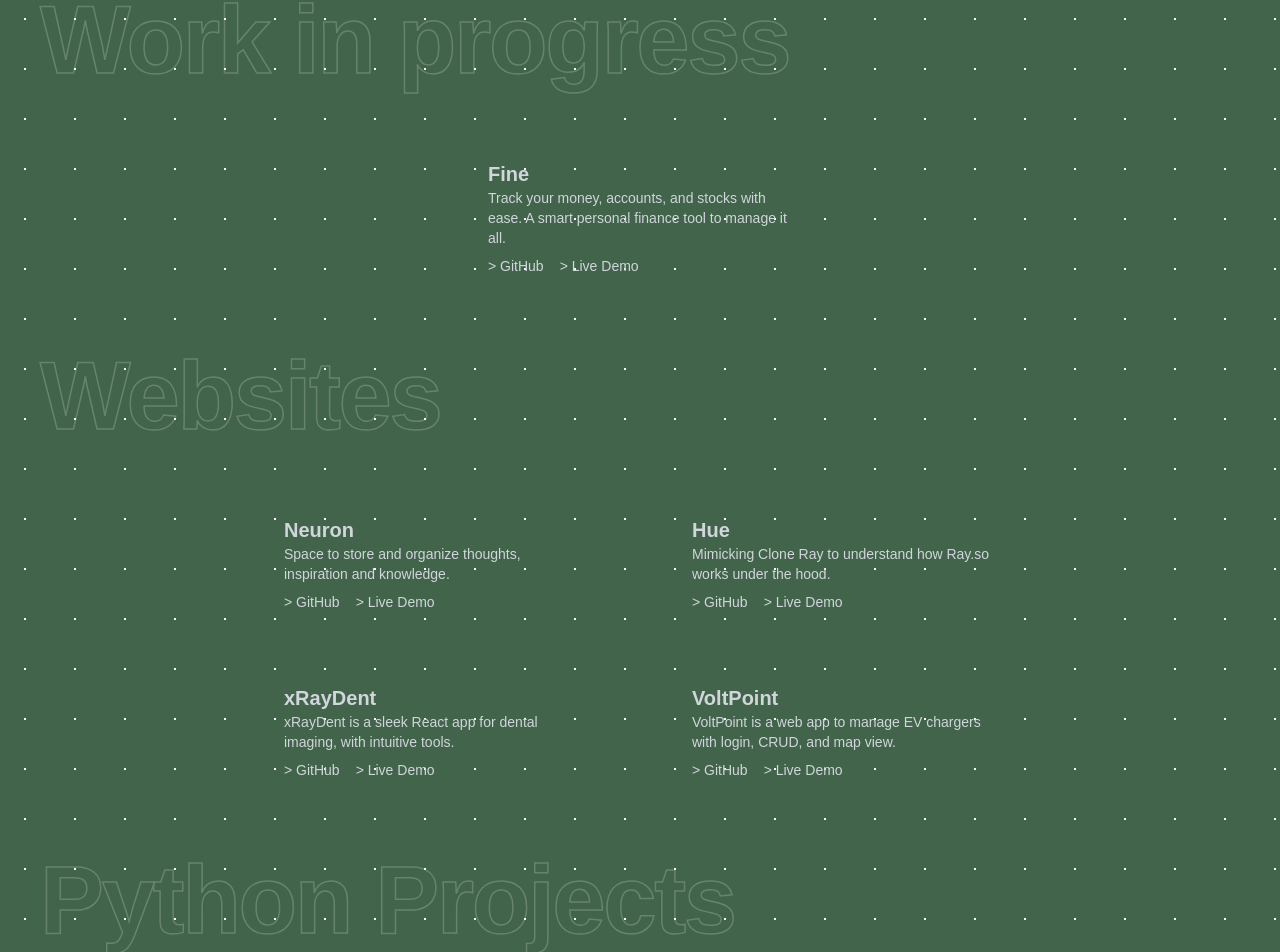
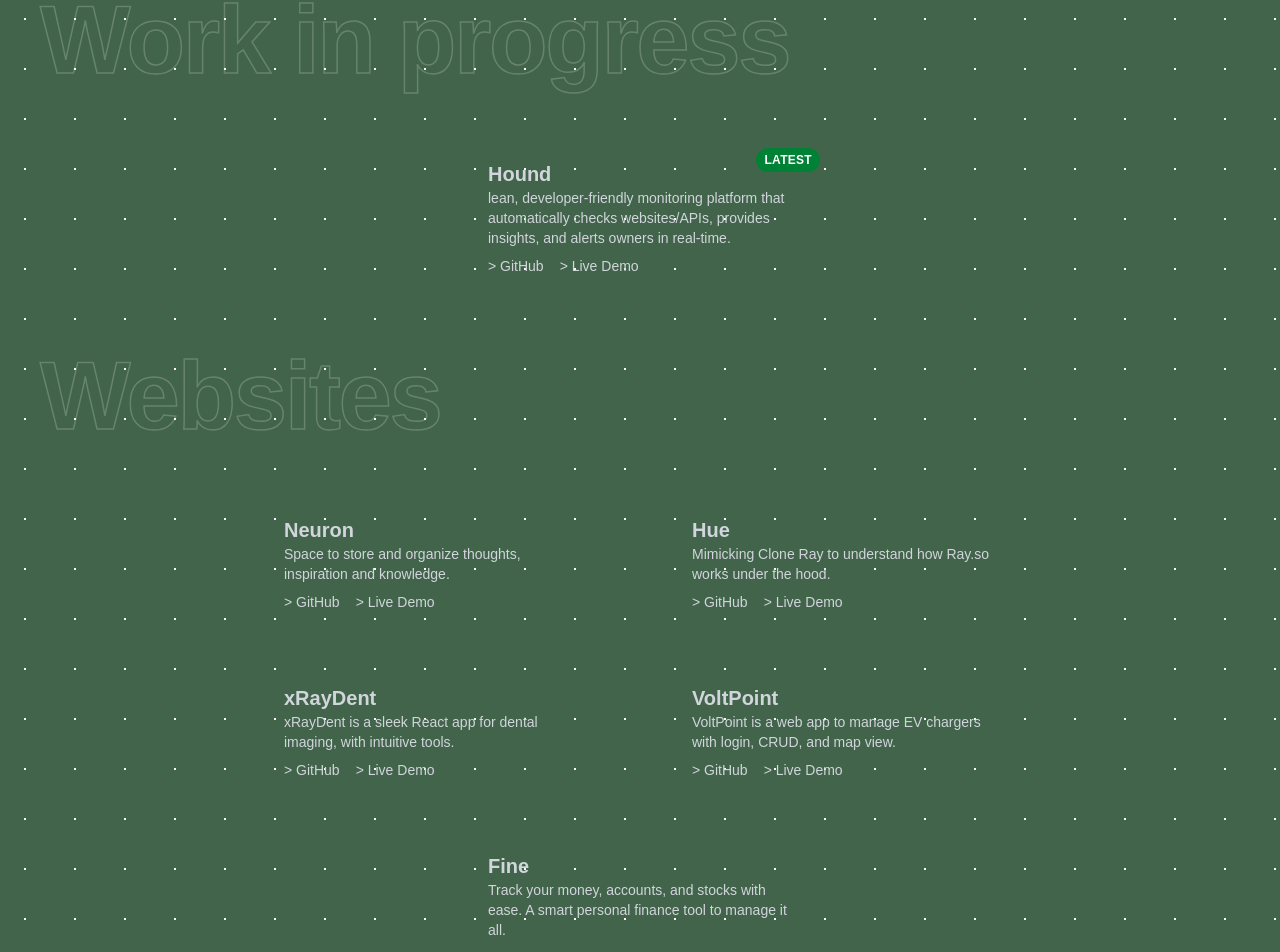
Before and after one commit to venomusblood568/venomusblood568.github.io, a Next.js app: page /project in a window 1280 px wide. Shown: the part 306-1258 px from the top of the page. Built offline with nearby package versions, Linux system fonts and the light colour scheme.

Commit message:
intership update

```diff
--- /dev/null
+++ b/app/ClientBody.tsx
@@ -0,0 +1,25 @@
+"use client";
+
+import { Geist, Geist_Mono } from "next/font/google";
+
+const geistSans = Geist({
+  variable: "--font-geist-sans",
+  subsets: ["latin"],
+});
+
+const geistMono = Geist_Mono({
+  variable: "--font-geist-mono",
+  subsets: ["latin"],
+});
+
+export default function ClientBody({
+  children,
+}: {
+  children: React.ReactNode;
+}) {
+  return (
+    <body className={`${geistSans.variable} ${geistMono.variable} antialiased`}>
+      {children}
+    </body>
+  );
+}
--- a/app/home/page.tsx
+++ b/app/home/page.tsx
@@ -98,6 +98,51 @@ export default function HomePage() {
             </p>
 
             <div className="text-white">
+              {/* Timbre */}
+              <div className="mt-4 cursor-pointer" onClick={() => toggle(0)}>
+                <div className="flex items-start space-x-2">
+                  <span className="text-green-400 mt-1">▸</span>
+                  <p className="font-semibold underline text-xl text-green-400 flex items-center gap-2">
+                    Timbre, Bangalore, India
+                    <span className="relative flex h-2 w-2">
+                      <span className="animate-ping absolute inline-flex h-full w-full rounded-full bg-green-400 opacity-75"></span>
+                      <span className="relative inline-flex rounded-full h-2 w-2 bg-green-500"></span>
+                    </span>
+                    <span className="text-sm italic text-green-300">
+                      (Latest)
+                    </span>
+                  </p>
+                </div>
+                {openIndex === 0 && (
+                  <div className="ml-6 mt-2">
+                    <p className="italic">
+                      Frontend developer Intern (Jul 2025 – Aug 2023)
+                    </p>
+                    <ul className="list-disc list-inside mt-1 space-y-1">
+                      <li>
+                        <span className="font-medium">
+                          Landing Page design:
+                        </span>{" "}
+                        Designed and launched the company’s landing page with a
+                        focus on responsive layouts, modern UI, and brand
+                        consistency, ensuring a smooth and engaging user
+                        experience across devices.
+                      </li>
+                      <li>
+                        <span className="font-medium">
+                          Integrations, SEO & Performance Optimization:
+                        </span>{" "}
+                        Implemented and managed heatmaps, scarcity elements, and
+                        conversion tracking to gather actionable user insights.
+                        Optimized SEO (100) and site performance with mobile:
+                        80+ and desktop: 90+, enhancing speed, visibility, and
+                        overall engagement.
+                      </li>
+                    </ul>
+                  </div>
+                )}
+              </div>
+
               {/* BEL */}
               <div className="mt-4 cursor-pointer" onClick={() => toggle(0)}>
                 <div className="flex items-start space-x-2">
@@ -185,7 +230,6 @@ export default function HomePage() {
               <br />
               Find me on
               <br />
-
               <div className="flex flex-row gap-5">
                 <a
                   href="https://github.com/venomusblood568"
--- a/app/layout.tsx
+++ b/app/layout.tsx
@@ -1,16 +1,6 @@
 import type { Metadata } from "next";
-import { Geist, Geist_Mono } from "next/font/google";
 import "./globals.css";
-
-const geistSans = Geist({
-  variable: "--font-geist-sans",
-  subsets: ["latin"],
-});
-
-const geistMono = Geist_Mono({
-  variable: "--font-geist-mono",
-  subsets: ["latin"],
-});
+import ClientBody from "./ClientBody";
 
 export const metadata: Metadata = {
   title: "Gourav Anand Jha",
@@ -18,19 +8,12 @@ export const metadata: Metadata = {
   icons: "/icons8-oggy-96.svg",
 };
 
-
 export default function RootLayout({
   children,
-}: Readonly<{
-  children: React.ReactNode;
-}>) {
+}: Readonly<{ children: React.ReactNode }>) {
   return (
-    <html lang="en">
-      <body
-        className={`${geistSans.variable} ${geistMono.variable} antialiased`}
-      >
-        {children}
-      </body>
+    <html lang="en" className="dark">
+      <ClientBody>{children}</ClientBody>
     </html>
   );
 }
--- a/app/page.tsx
+++ b/app/page.tsx
@@ -1,5 +1,4 @@
 "use client"
-
 import Header from "./components/header";
 import HomePage from "./home/page";
 
--- a/app/project/page.tsx
+++ b/app/project/page.tsx
@@ -19,16 +19,22 @@ export default function Project() {
       </h1>
       <div className="flex flex-wrap justify-center gap-2 px-12 py-6">
         {/* 1st card */}
-        <div className="max-w-sm p-6 m-2 px-10 rounded-2xl flex items-center gap-2 text-gray-300 hover:cursor-pointer hover:opacity-50 hover:bg-gray-600 hover:text-white transition duration-200">
+        <div className="relative max-w-sm p-6 m-2 px-10 rounded-2xl flex items-center gap-2 text-gray-300 hover:cursor-pointer hover:opacity-50 hover:bg-gray-600 hover:text-white transition duration-200">
+          {/* Latest badge */}
+          <span className="absolute top-3 right-3 bg-green-700 text-white text-xs font-semibold px-2 py-1 rounded-full uppercase tracking-wide">
+            Latest
+          </span>
+
           <div>
-            <h2 className="text-xl font-semibold">Fine</h2>
+            <h2 className="text-xl font-semibold">Hound</h2>
             <p className="text-sm">
-              Track your money, accounts, and stocks with ease. A smart personal
-              finance tool to manage it all.
+              lean, developer-friendly monitoring platform that automatically
+              checks websites/APIs, provides insights, and alerts owners in
+              real-time.
             </p>
             <div className="mt-2 flex gap-4 text-sm">
               <a
-                href="sss"
+                href="https://github.com/venomusblood568/hound"
                 className="hover:underline hover:scale-105"
                 target="_blank"
                 rel="noopener noreferrer"
@@ -36,7 +42,7 @@ export default function Project() {
                 &gt; GitHub
               </a>
               <a
-                href="https://fine-duck.vercel.app/"
+                href="#"
                 className="hover:underline hover:scale-105"
                 target="_blank"
                 rel="noopener noreferrer"
@@ -134,7 +140,7 @@ export default function Project() {
             </div>
           </div>
         </div>
-        {/* card 3 */}
+        {/* card 4 */}
         <div className="max-w-sm p-6 m-2 px-10 rounded-2xl flex items-center gap-2 text-gray-300 hover:cursor-pointer hover:opacity-50 hover:bg-gray-600 hover:text-white transition duration-200">
           <div>
             <h2 className="text-xl font-semibold">VoltPoint</h2>
@@ -153,6 +159,34 @@ export default function Project() {
               </a>
               <a
                 href="https://voltpoint-duck.vercel.app/"
+                className="hover:underline hover:scale-105"
+                target="_blank"
+                rel="noopener noreferrer"
+              >
+                &gt; Live Demo
+              </a>
+            </div>
+          </div>
+        </div>
+        {/* card 5 */}
+        <div className="max-w-sm p-6 m-2 px-10 rounded-2xl flex items-center gap-2 text-gray-300 hover:cursor-pointer hover:opacity-50 hover:bg-gray-600 hover:text-white transition duration-200">
+          <div>
+            <h2 className="text-xl font-semibold">Fine</h2>
+            <p className="text-sm">
+              Track your money, accounts, and stocks with ease. A smart personal
+              finance tool to manage it all.
+            </p>
+            <div className="mt-2 flex gap-4 text-sm">
+              <a
+                href="https://github.com/venomusblood568/fine"
+                className="hover:underline hover:scale-105"
+                target="_blank"
+                rel="noopener noreferrer"
+              >
+                &gt; GitHub
+              </a>
+              <a
+                href="https://fine-duck.vercel.app/"
                 className="hover:underline hover:scale-105"
                 target="_blank"
                 rel="noopener noreferrer"
@@ -191,9 +225,9 @@ export default function Project() {
           <div>
             <h2 className="text-xl font-semibold">Rusher</h2>
             <p className="text-sm">
-              Rusher platformer game created using Python &
-              Pygame library. The game features a movement & collision detection
-              with platforms &  traps.
+              Rusher platformer game created using Python & Pygame library. The
+              game features a movement & collision detection with platforms &
+              traps.
             </p>
             <div className="mt-2 flex gap-4 text-sm">
               <a
```
